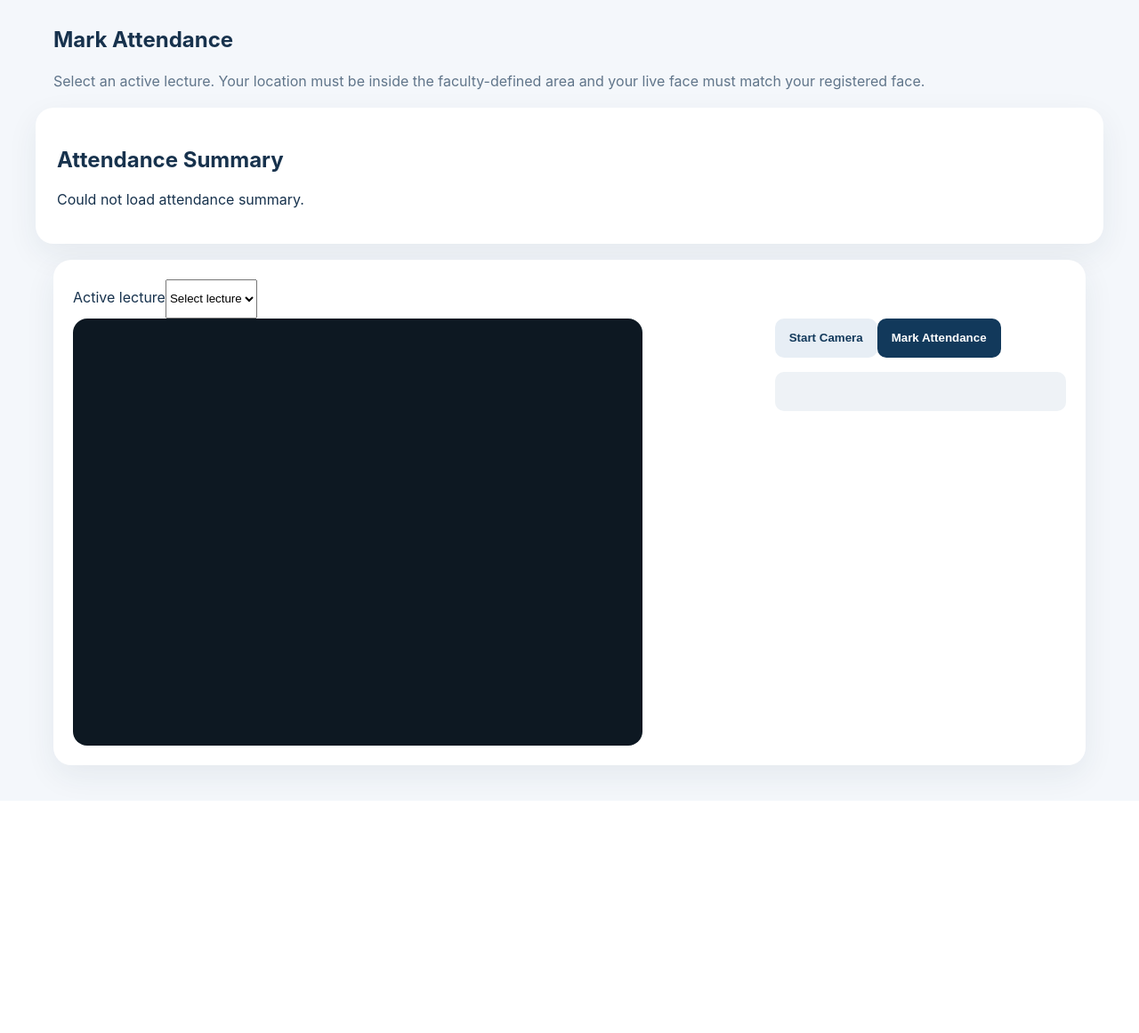
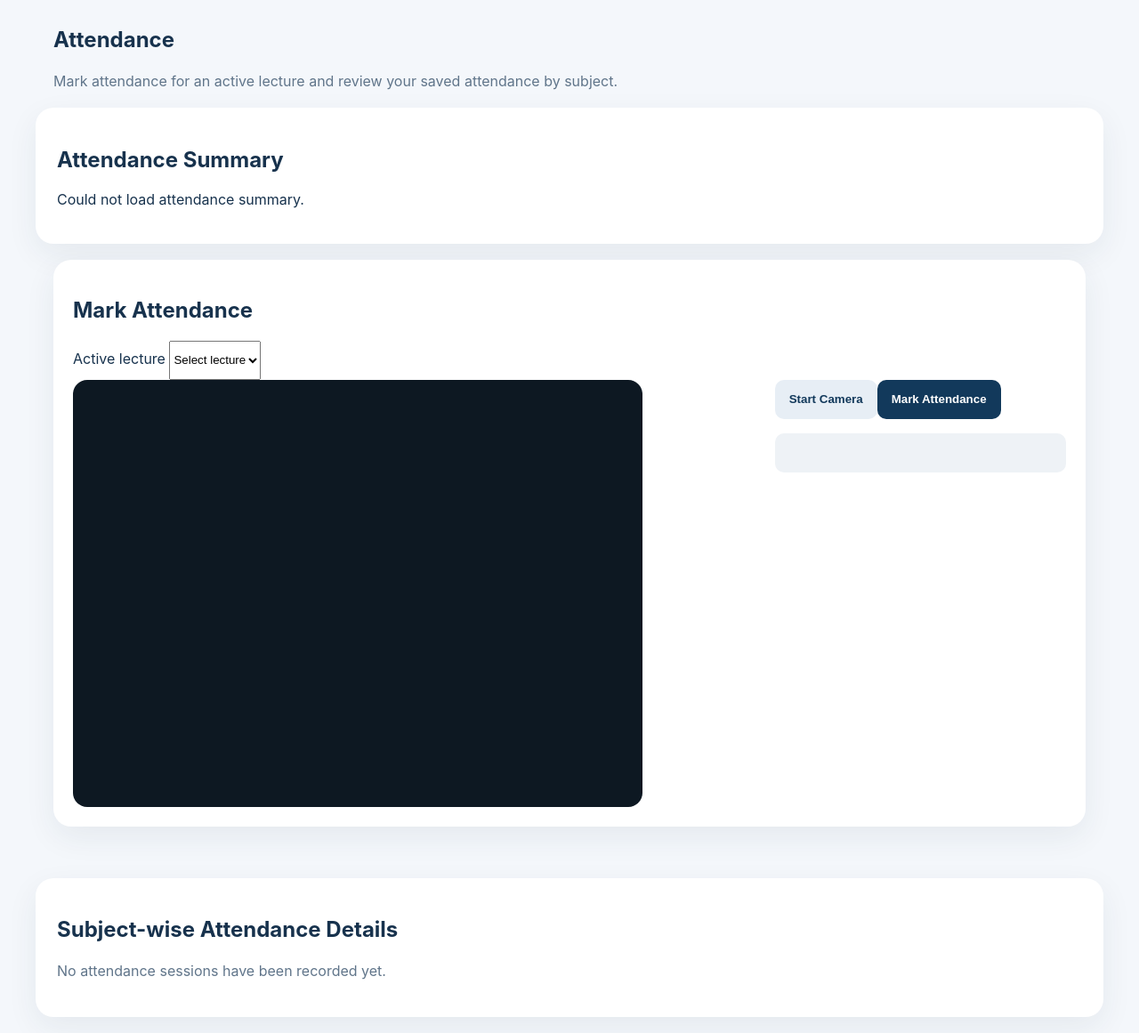
Before and after one commit to ramshasayyed2106-lab/smart-campus-college-app, a Flask app: template app/templates/student_attendance.html in a window 1280 px wide. Shown: the part 68-1229 px from the top of the page at 89% size. Before the commit the page ends 961 px from the top, so only its background shows below. Run offline with Flask 3, Linux system fonts and the light colour scheme; the template is opened without the code that fills it, so the values that code supplies are empty.

Commit message:
Improve student attendance details and geofence records

```diff
--- a/app/main.py
+++ b/app/main.py
@@ -35,8 +35,22 @@
 @login_required
 def student_attendance_page():
     if current_user.role != "STUDENT": return redirect(url_for("main.dashboard"))
-    sessions = db.session.scalars(db.select(AttendanceSession).where(AttendanceSession.active == True).order_by(AttendanceSession.starts_at.desc())).all()
-    return render_template("student_attendance.html", sessions=sessions)
+    sessions = db.session.scalars(db.select(AttendanceSession).order_by(AttendanceSession.starts_at.desc())).all()
+    records = db.session.scalars(db.select(AttendanceRecord).where(
+        AttendanceRecord.student_id == current_user.id
+    ).order_by(AttendanceRecord.marked_at.desc())).all()
+    record_by_session = {record.session_id: record for record in records}
+    attendance_by_subject = {}
+    for lecture in sessions:
+        attendance_by_subject.setdefault(lecture.subject, []).append(
+            (lecture, record_by_session.get(lecture.id))
+        )
+    active_sessions = [lecture for lecture in sessions if lecture.active]
+    return render_template(
+        "student_attendance.html",
+        sessions=active_sessions,
+        attendance_by_subject=attendance_by_subject,
+    )
 
 @main_bp.get("/student/face")
 @login_required
@@ -392,7 +406,12 @@
     session=db.session.get(AttendanceSession,session_id)
     if not session: return redirect(url_for("main.faculty_attendance"))
     records=db.session.execute(db.select(AttendanceRecord,User).join(User,AttendanceRecord.student_id==User.id).where(AttendanceRecord.session_id==session_id).order_by(User.roll_number)).all()
-    attempts=db.session.scalars(db.select(GeofenceAttempt).where(GeofenceAttempt.session_id==session_id).order_by(GeofenceAttempt.attempted_at.desc())).all()
+    attempts=db.session.execute(
+        db.select(GeofenceAttempt, User)
+        .join(User, GeofenceAttempt.student_id == User.id)
+        .where(GeofenceAttempt.session_id == session_id)
+        .order_by(GeofenceAttempt.attempted_at.desc())
+    ).all()
     return render_template("faculty_records.html", session=session, records=records, attempts=attempts)
 
 @main_bp.get("/chatbot")
--- a/app/templates/student_attendance.html
+++ b/app/templates/student_attendance.html
@@ -1 +1,57 @@
-{% extends "base.html" %}{% block content %}<section class="page-head"><h1>Mark Attendance</h1><p class="muted">Select an active lecture. Your location must be inside the faculty-defined area and your live face must match your registered face.</p></section><section class="panel"><h2>Attendance Summary</h2><p id="attendance-summary">Loading attendance percentage…</p></section><div class="grid"><section class="card wide"><label>Active lecture<select id="session-select"><option value="">Select lecture</option>{% for s in sessions %}<option value="{{s.id}}">{{s.subject}} — {{s.starts_at.strftime('%d %b %Y, %I:%M %p')}} — radius {{s.radius_m|round|int}}m</option>{% endfor %}</select></label><div class="camera-grid"><div><video id="attendance-camera" autoplay playsinline></video><canvas id="attendance-canvas" hidden></canvas></div><div><button id="attendance-start-camera" class="secondary">Start Camera</button><button id="mark-attendance" class="primary">Mark Attendance</button><p id="attendance-status" class="status"></p></div></div></section></div>{% endblock %}
+{% extends "base.html" %}
+{% block content %}
+<section class="page-head">
+  <h1>Attendance</h1>
+  <p class="muted">Mark attendance for an active lecture and review your saved attendance by subject.</p>
+</section>
+<section class="panel">
+  <h2>Attendance Summary</h2>
+  <p id="attendance-summary">Loading attendance percentage…</p>
+</section>
+<div class="grid">
+  <section class="card wide">
+    <h2>Mark Attendance</h2>
+    <label>Active lecture
+      <select id="session-select">
+        <option value="">Select lecture</option>
+        {% for s in sessions %}
+        <option value="{{s.id}}">{{s.subject}} — {{s.starts_at.strftime('%d %b %Y, %I:%M %p')}} — radius {{s.radius_m|round|int}}m</option>
+        {% endfor %}
+      </select>
+    </label>
+    <div class="camera-grid">
+      <div><video id="attendance-camera" autoplay playsinline></video><canvas id="attendance-canvas" hidden></canvas></div>
+      <div><button id="attendance-start-camera" class="secondary">Start Camera</button><button id="mark-attendance" class="primary">Mark Attendance</button><p id="attendance-status" class="status"></p></div>
+    </div>
+  </section>
+</div>
+<section class="panel">
+  <h2>Subject-wise Attendance Details</h2>
+  {% if attendance_by_subject %}
+    {% for subject, entries in attendance_by_subject.items() %}
+      <h3>{{ subject }}</h3>
+      <div class="table-wrap"><table>
+        <thead><tr><th>Sr. No.</th><th>Date</th><th>Period</th><th>Status</th></tr></thead>
+        <tbody>
+        {% for lecture, record in entries %}
+          <tr>
+            <td>{{ loop.index }}</td>
+            <td>{{ lecture.starts_at.strftime('%-m/%-d/%Y') if lecture.starts_at else '—' }}</td>
+            <td>1</td>
+            <td>
+              {% if record and record.status|upper == 'PRESENT' %}
+                <span class="badge" style="color:#238443;background:#e8f5e9">P</span> Present
+              {% else %}
+                <span class="badge" style="color:#b42318;background:#fdecea">A</span> Absent
+              {% endif %}
+            </td>
+          </tr>
+        {% endfor %}
+        </tbody>
+      </table></div>
+    {% endfor %}
+  {% else %}
+    <p class="muted">No attendance sessions have been recorded yet.</p>
+  {% endif %}
+</section>
+{% endblock %}
```
Also changed, not shown: app/templates/faculty_records.html (+40 -1 lines).
